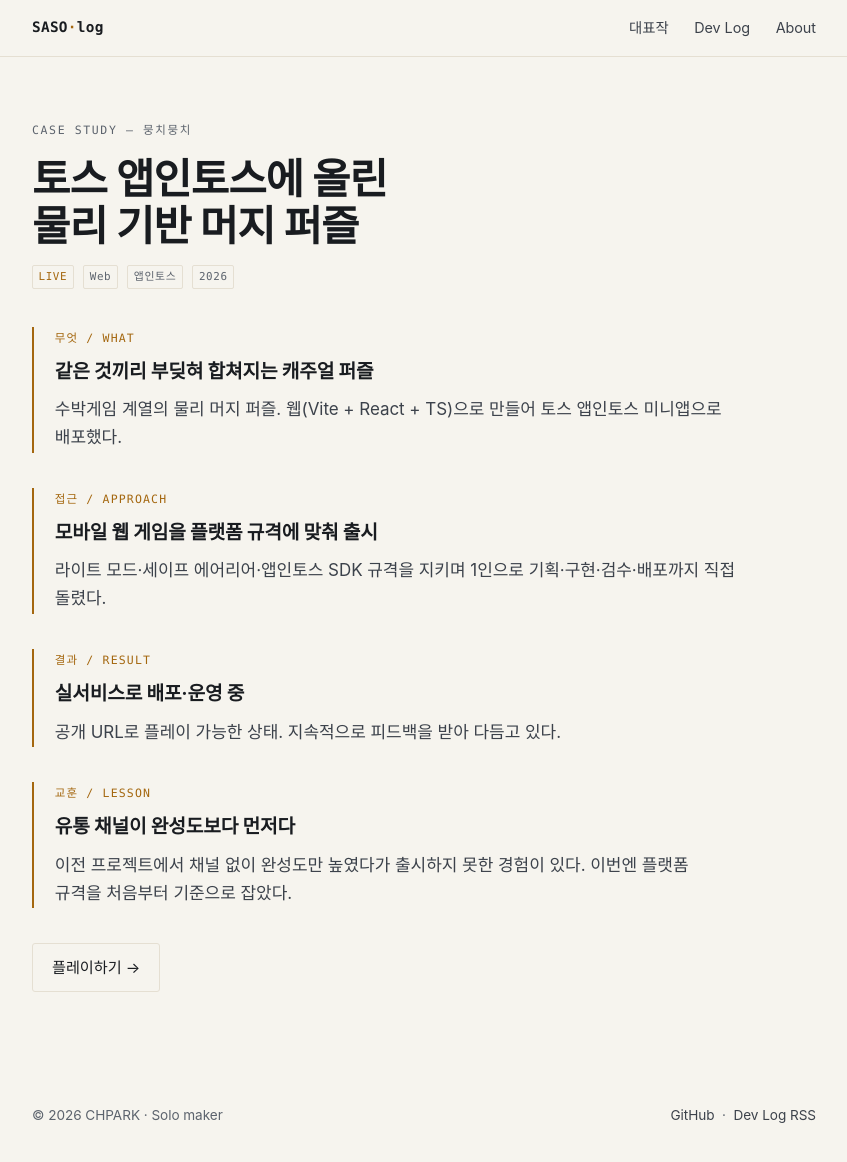
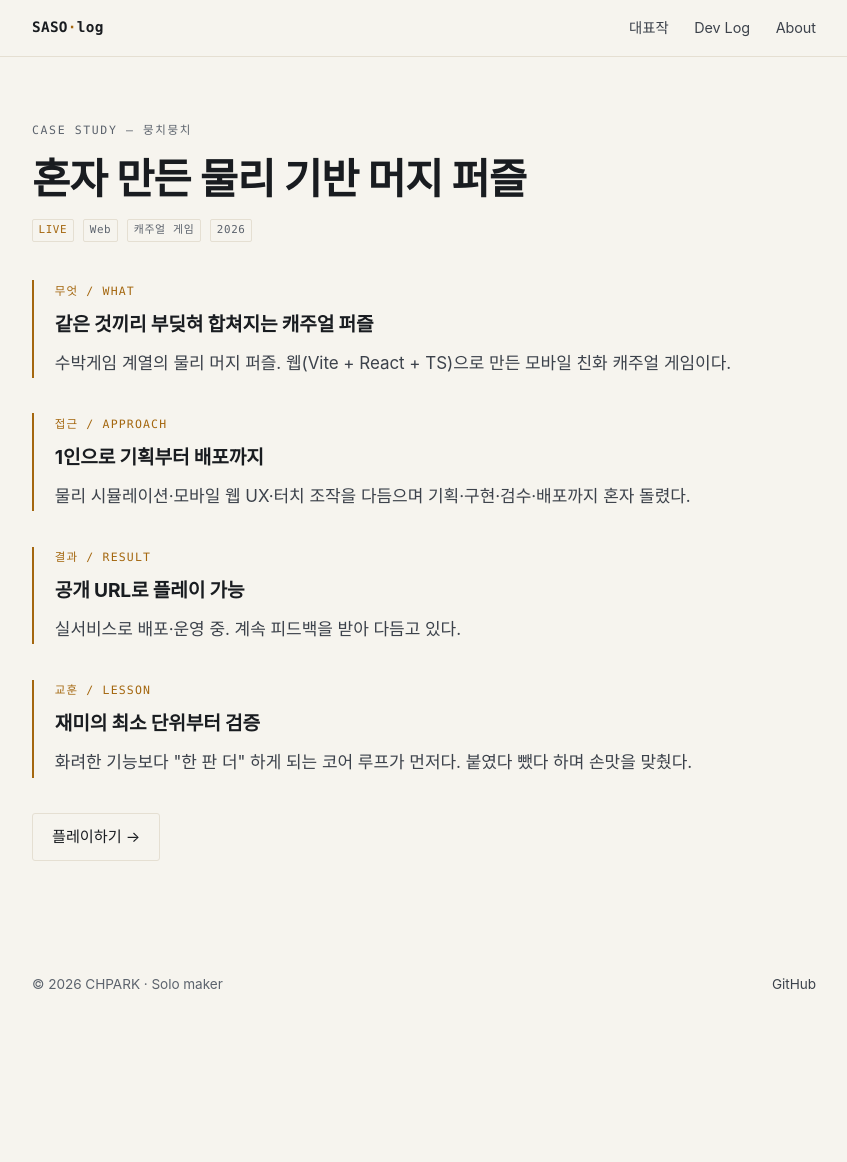
Before and after one commit to CHPARK03/CHPARK03.github.io, a Jekyll site: the page built from _projects/moongchi.md, in a window 1280 px wide and 1190 px high. Shown: the top 1162 px of the window, without its empty margins (216-1063 px from the left). Built offline with Jekyll 4.4.1, drawn with Linux system fonts in a browser that asks for light colours.

Commit message:
site: refresh project case studies, drop retrospective card, remove RSS links
- agentroom: v1.1.0 (4th agent researcher, default-off discipline)
- moongchi: reframe as a web casual game (drop platform mention)
- about: sync project descriptions
- remove the retrospective card (now covered by a dev log post)
- remove visible RSS links (head feed auto-discovery kept)

Co-Authored-By: Claude Opus 4.8 <noreply@anthropic.com>

```diff
--- a/_layouts/default.html
+++ b/_layouts/default.html
@@ -24,7 +24,7 @@
 
   <footer class="site"><div class="wrap"><div class="row">
     <span>© 2026 CHPARK · Solo maker</span>
-    <span><a href="https://github.com/CHPARK03">GitHub</a> &nbsp;·&nbsp; <a href="{{ '/feed.xml' | relative_url }}">Dev Log RSS</a></span>
+    <span><a href="https://github.com/CHPARK03">GitHub</a></span>
   </div></div></footer>
 </body>
 </html>
--- a/_layouts/home.html
+++ b/_layouts/home.html
@@ -26,7 +26,7 @@ layout: default
 </div></section>
 
 <section class="block" id="log"><div class="wrap">
-  <div class="head"><h2>Dev Log</h2><a class="more" href="{{ '/feed.xml' | relative_url }}">RSS →</a></div>
+  <div class="head"><h2>Dev Log</h2></div>
   <ul class="log">
     {% for post in site.posts %}
     <li><a href="{{ post.url | relative_url }}">
--- a/_projects/moongchi.md
+++ b/_projects/moongchi.md
@@ -1,25 +1,25 @@
 ---
 layout: project
 title: 뭉치뭉치
-headline: 토스 앱인토스에 올린 물리 기반 머지 퍼즐
+headline: 혼자 만든 물리 기반 머지 퍼즐
 status: LIVE
 dim: false
 order: 2
-blurb: 수박게임 스타일 물리 기반 머지 퍼즐. 토스 앱인토스(3천만 사용자)에 올린 캐주얼 게임.
-meta: [Web, 앱인토스, 2026]
+blurb: 수박게임 스타일의 물리 기반 머지 퍼즐. 웹으로 만들어 플레이 가능한 캐주얼 게임.
+meta: [Web, 캐주얼 게임, 2026]
 steps:
   - k: "무엇 / What"
     h: 같은 것끼리 부딪혀 합쳐지는 캐주얼 퍼즐
-    p: 수박게임 계열의 물리 머지 퍼즐. 웹(Vite + React + TS)으로 만들어 토스 앱인토스 미니앱으로 배포했다.
+    p: 수박게임 계열의 물리 머지 퍼즐. 웹(Vite + React + TS)으로 만든 모바일 친화 캐주얼 게임이다.
   - k: "접근 / Approach"
-    h: 모바일 웹 게임을 플랫폼 규격에 맞춰 출시
-    p: 라이트 모드·세이프 에어리어·앱인토스 SDK 규격을 지키며 1인으로 기획·구현·검수·배포까지 직접 돌렸다.
+    h: 1인으로 기획부터 배포까지
+    p: 물리 시뮬레이션·모바일 웹 UX·터치 조작을 다듬으며 기획·구현·검수·배포까지 혼자 돌렸다.
   - k: "결과 / Result"
-    h: 실서비스로 배포·운영 중
-    p: 공개 URL로 플레이 가능한 상태. 지속적으로 피드백을 받아 다듬고 있다.
+    h: 공개 URL로 플레이 가능
+    p: 실서비스로 배포·운영 중. 계속 피드백을 받아 다듬고 있다.
   - k: "교훈 / Lesson"
-    h: 유통 채널이 완성도보다 먼저다
-    p: 이전 프로젝트에서 채널 없이 완성도만 높였다가 출시하지 못한 경험이 있다. 이번엔 플랫폼 규격을 처음부터 기준으로 잡았다.
+    h: 재미의 최소 단위부터 검증
+    p: 화려한 기능보다 "한 판 더" 하게 되는 코어 루프가 먼저다. 붙였다 뺐다 하며 손맛을 맞췄다.
 links:
   - { label: "플레이하기", url: "https://moongchi-game.vercel.app" }
 ---
```
Also changed, not shown: _projects/agentroom.md (+6 -5 lines), _projects/retrospective.md (deleted, +0 -24 lines), about.md (+4 -4 lines).
